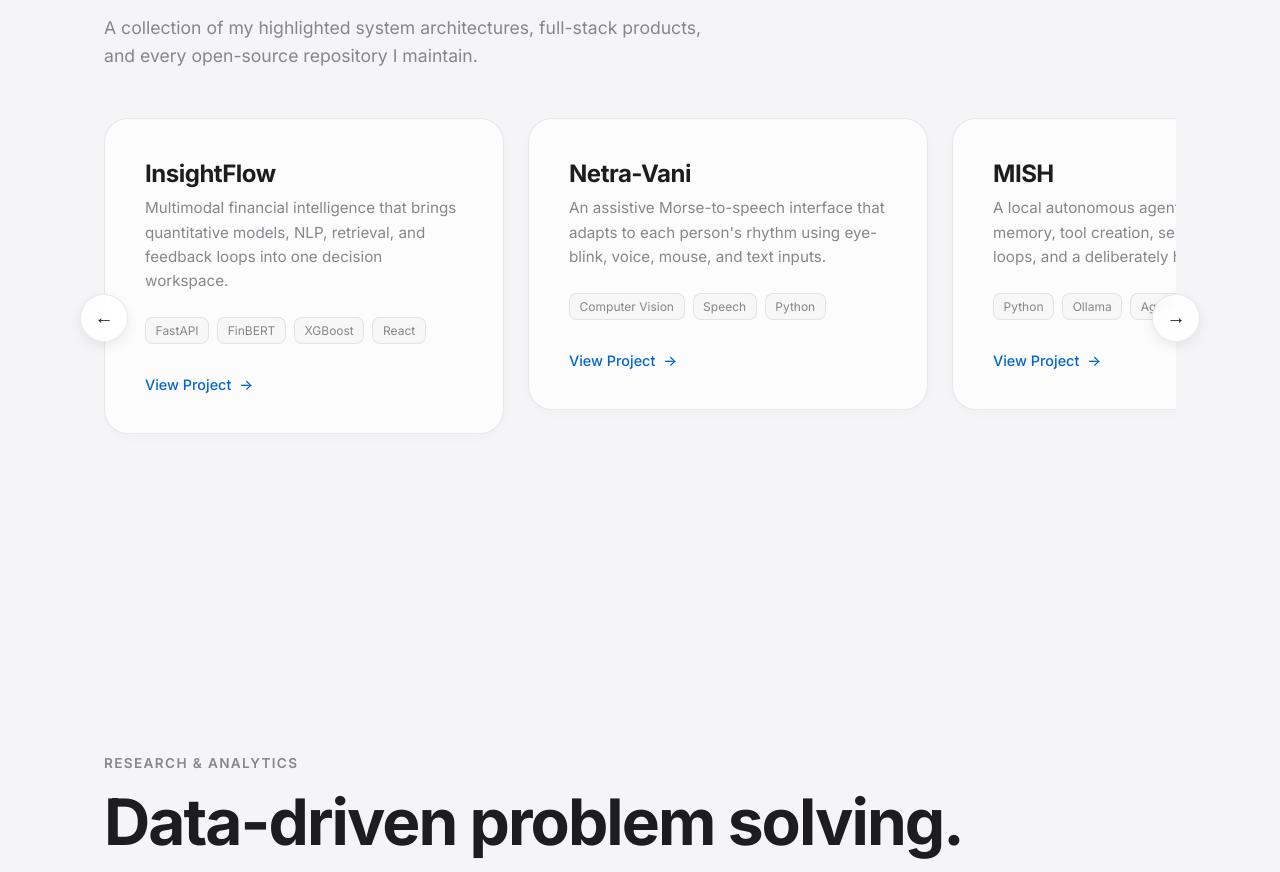
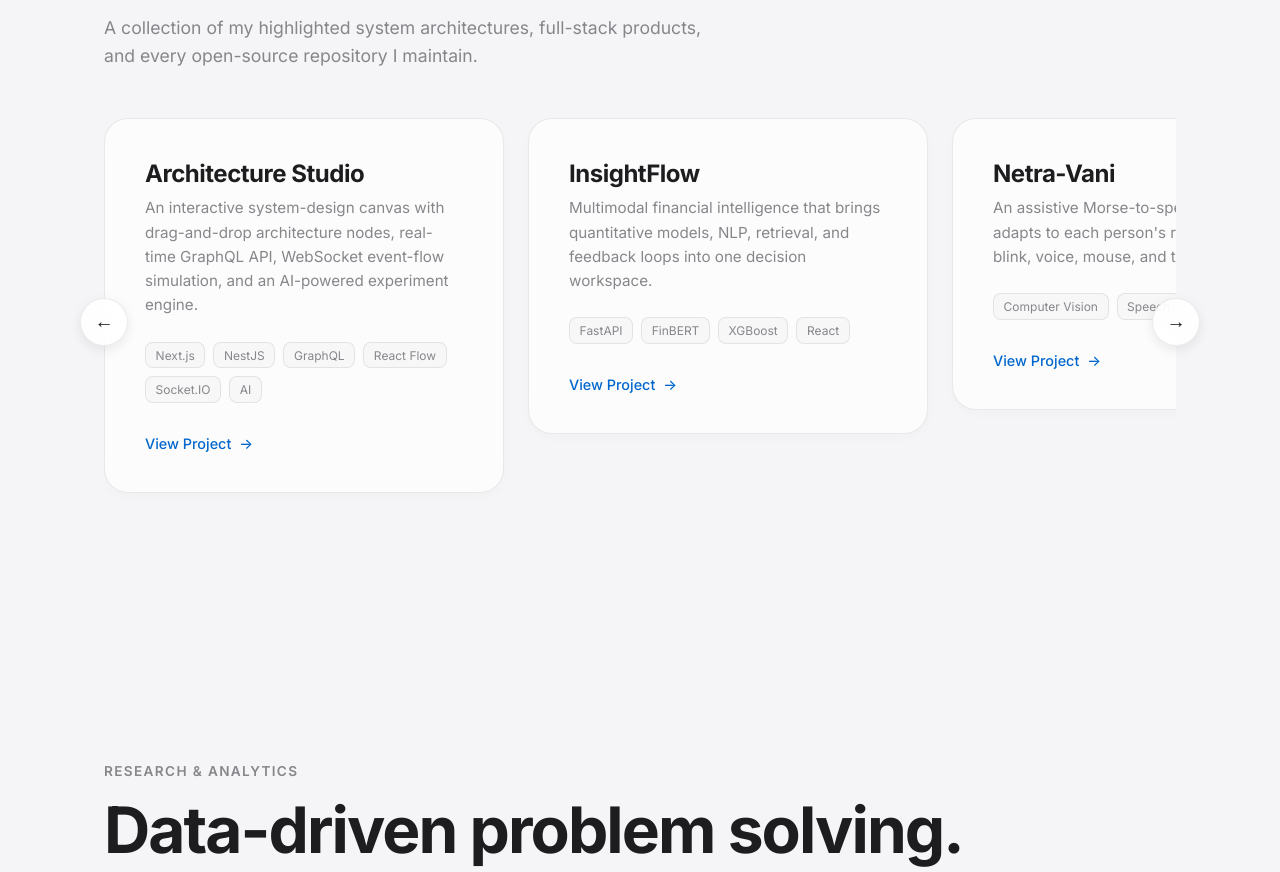
Before and after one commit to nishant-giri-j/Portfolio-website, a website: page index.html in a window 1280 px wide. Shown: the part 1995-2867 px from the top of the page. Drawn offline with Linux system fonts and the light colour scheme.

Commit message:
Add Architecture Studio as featured project in portfolio

```diff
--- a/index.html
+++ b/index.html
@@ -81,6 +81,15 @@
 
           <div id="projects-grid" class="project-grid">
             <!-- Highlighted Work (Hardcoded) -->
+            <article class="project-card glass-card">
+              <h3>Architecture Studio</h3>
+              <p>An interactive system-design canvas with drag-and-drop architecture nodes, real-time GraphQL API, WebSocket event-flow simulation, and an AI-powered experiment engine.</p>
+              <div class="tag-row">
+                <span>Next.js</span><span>NestJS</span><span>GraphQL</span><span>React Flow</span><span>Socket.IO</span><span>AI</span>
+              </div>
+              <a class="project-link" href="https://github.com/nishant-giri-j/System-Architecture-studio" target="_blank" rel="noopener">View Project</a>
+            </article>
+
             <article class="project-card glass-card">
               <h3>InsightFlow</h3>
               <p>Multimodal financial intelligence that brings quantitative models, NLP, retrieval, and feedback loops into one decision workspace.</p>
```
